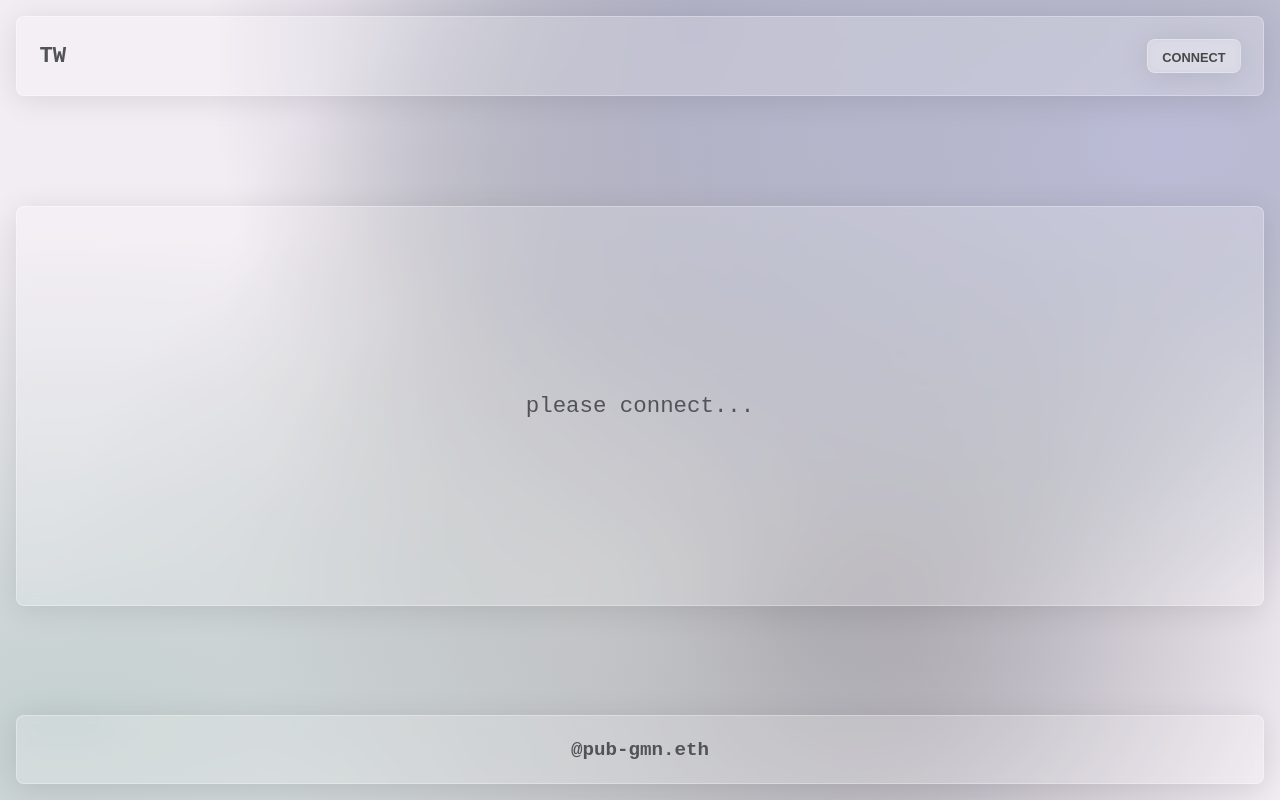
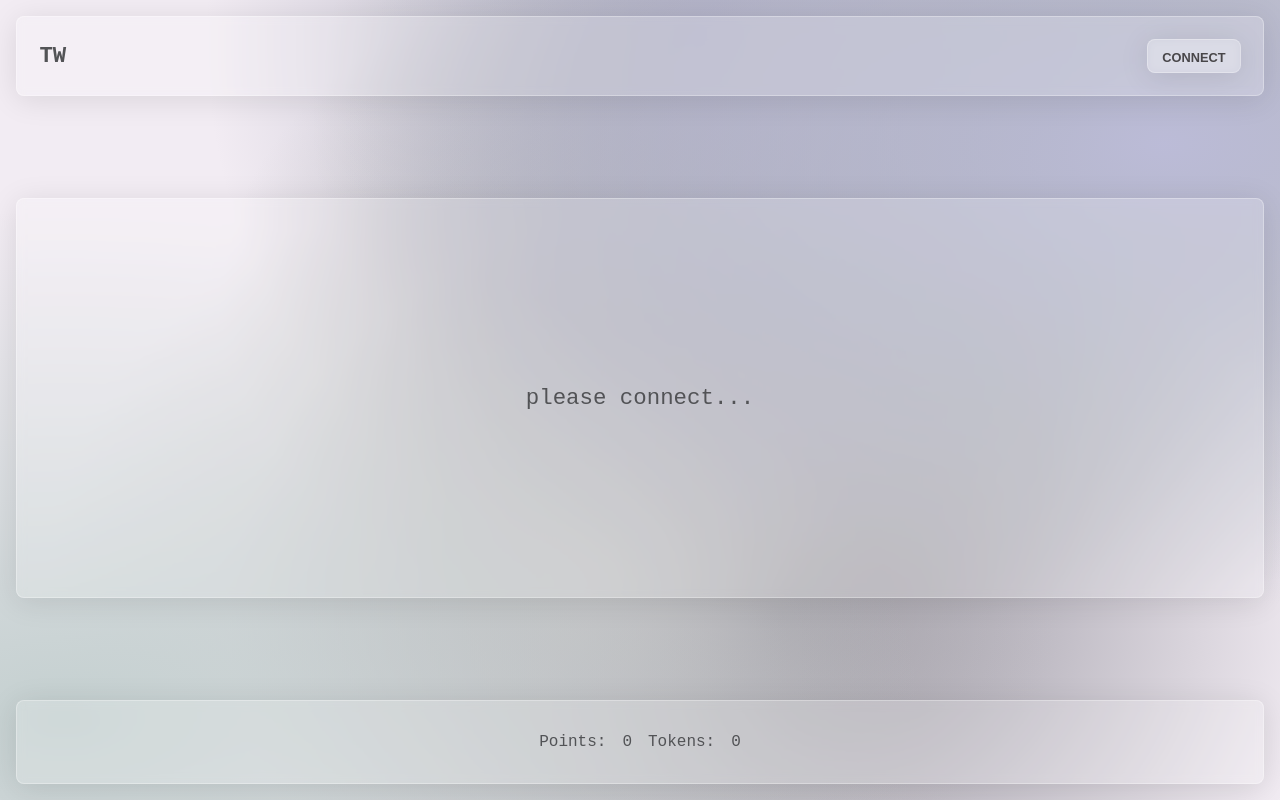
Before and after one commit to b3Rhunter/law-token-v5, a React (Create React App) app: page / in a window 1280 px wide. Built offline with nearby package versions, Linux system fonts and the light colour scheme.

Commit message:
Add files via upload

```diff
--- a/src/App.js
+++ b/src/App.js
@@ -222,7 +222,7 @@ function App() {
           <div className='nav'>
             {!hasJoined && <button className='join glass' onClick={openJoin}>Join Platform</button>}
             {isManager && <button className='start glass' onClick={createRewardPool}>Start Round</button>}
-            {hasPoints && <button className='distribute glass' onClick={openDistribute}>Give Points</button>}
+
           </div><div className='wrapper'>
               {join && (
                 <div className='cont'>
@@ -236,10 +236,10 @@ function App() {
                   <button className='glass' onClick={() => joinPlatform(newUser)}>Register</button>
                 </div>
               )}
-              {distribute && (
-                <div className='cont'>
+
+                <div className='distribute'>
                   <div className="custom-dropdown" onClick={() => setShowDropdown(!showDropdown)}>
-                    <button className="custom-dropdown-button glass">
+                    <button className="custom-dropdown-button distBtn glass">
                       {selectedUserName ? `${selectedUserName} - ${selectedUser.substr(0, 6)}...` : "Select User"}
                     </button>
                     {showDropdown && (
@@ -257,27 +257,27 @@ function App() {
                   </div>
 
                   <input
-                    className='glass'
+                    className='distInput glass'
                     type="text"
                     value={pointsToDistribute}
                     onChange={(e) => setPointsToDistribute(e.target.value)}
                     placeholder="Points to Distribute" />
 
-                  <button className='glass' onClick={distributePoints}>Distribute</button>
+                  <button className='distBtn glass' onClick={distributePoints}>Distribute</button>
                 </div>
-              )}
-            </div><div className='balances'>
-              <p>Points:</p>
-              <p>{pointBalance}</p>
-              <p>Tokens:</p>
-              <p>{tokenBalance}</p>
+
             </div>
             </div>
             )}
           </section>
 
           <footer className="glass">
-          <h3>@pub-gmn.eth</h3>
+          <div className='balances'>
+              <p>Points:</p>
+              <p>{pointBalance}</p>
+              <p>Tokens:</p>
+              <p>{tokenBalance}</p>
+            </div>
         </footer><Notification
           message={notification.message}
           show={notification.show}
--- a/src/index.css
+++ b/src/index.css
@@ -5,19 +5,7 @@
 }
 
 ::-webkit-scrollbar {
-  width: 10px;
-}
-::-webkit-scrollbar-track {
-  background: #eeeaea7d;
-  box-shadow: inset 0 0 5px grey;
-  border-radius: 10px;
-}
-::-webkit-scrollbar-thumb {
-  background: #88888852;
-  border-radius: 10px;
-}
-::-webkit-scrollbar-thumb:hover {
-  background: #f1f0f069;
+  display: none;
 }
 
 html,
@@ -224,11 +212,12 @@ section {
 .balances {
   display: flex;
   flex-direction: row;
-  justify-content: space-evenly;
+  justify-content: space-between;
   align-items: center;
   gap: 1em;
-  margin: 1em;
-  font-size: 1.2rem;
+  padding: 1rem;
+  font-size: 1rem;
+
 }
 
 .cont {
@@ -240,9 +229,54 @@ section {
   gap: 1em;
 }
 
+.distribute {
+  display: flex;
+  flex-direction: column;
+  justify-content: center;
+  align-items: center;
+  gap: 1em;
+}
+
+.custom-dropdown-content {
+  background-color: #e7e9f1;
+  border: 1px solid rgba(255, 255, 255, 0.224);
+  border-radius: 7px;
+  -webkit-box-shadow: 0px 20px 30px 0px rgba(0,0,0,0.3);
+-moz-box-shadow: 0px 20px 30px 0px rgba(0,0,0,0.3);
+box-shadow: 0px 20px 30px 0px rgba(0,0,0,0.3);
+  cursor: pointer;
+  padding: 0.5em;
+  margin-top: 3px;
+  position: absolute;
+  z-index: 9999;
+  max-height: 100px;
+  overflow: scroll;
+  font-size: 1rem;
+}
+
+.custom-dropdown-content div {
+  padding: 0.2em;
+}
+
+.custom-dropdown-content div:hover {
+  background-color: #c8c9ca;
+}
+
+.distBtn, .distInput {
+  width: 100%;
+}
+
+.custom-dropdown-button, .custom-dropdown {
+  width: 100%;
+}
+
 footer {
-  padding: 1em;
   text-align: center;
+  padding: 1rem;
+  display: flex;
+  justify-content: center;
+  flex-direction: column;
+  align-items: center;
 }
 
 .loading {
```
